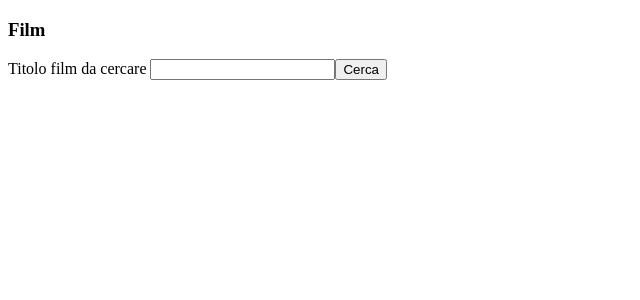
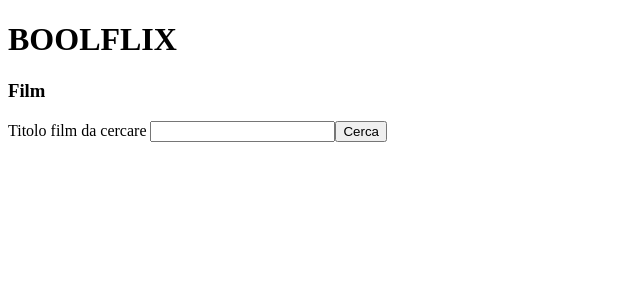
Before and after one commit to NicolaTeora/vite-boolfix, a Vue app: page / in a window 1280 px wide. Shown: the top 300 px of the page, without its empty margins (0-640 px from the left). Built offline with nearby package versions, Linux system fonts and the light colour scheme.

Commit message:
feat : add title

```diff
--- a/index.html
+++ b/index.html
@@ -7,7 +7,8 @@
     <title>Boolflix</title>
   </head>
   <body>
-    <div id="app"></div>
+    <div id="app">
+    </div>
     <script type="module" src="/src/main.js"></script>
   </body>
 </html>
--- a/src/App.vue
+++ b/src/App.vue
@@ -31,6 +31,7 @@
 </script>
 
 <template>
+  <h1>BOOLFLIX</h1>
   <!-- componente SearchBar -->
   <search-bar @foun_film="searchFilm"/>
 
```
